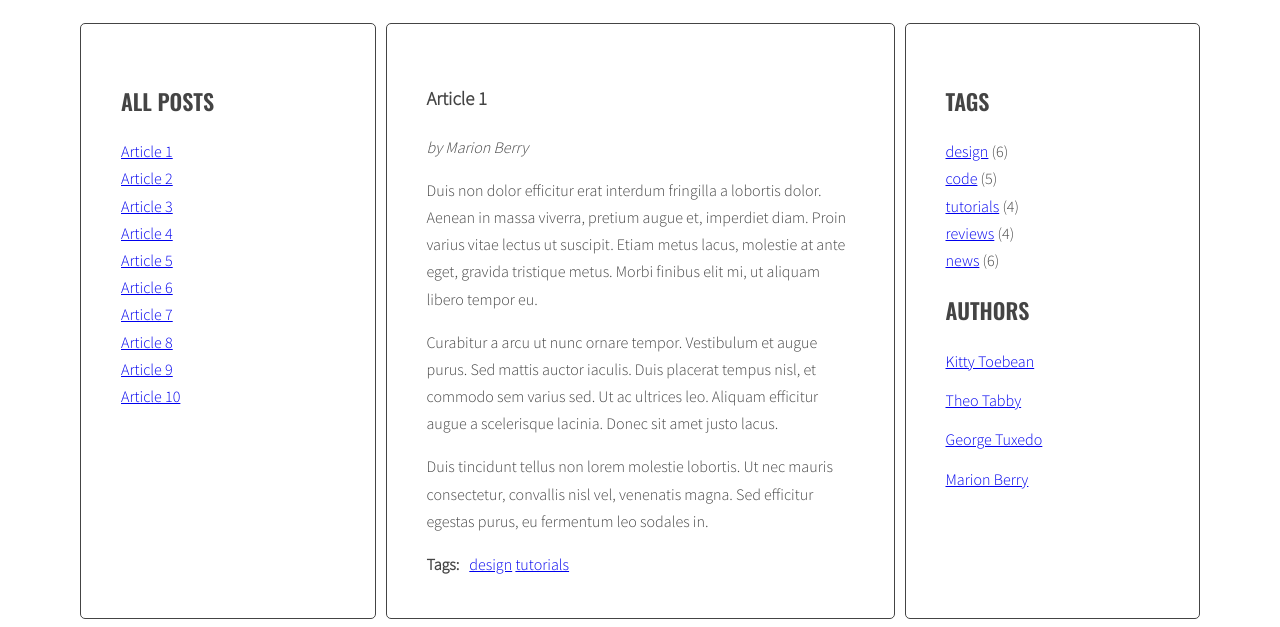
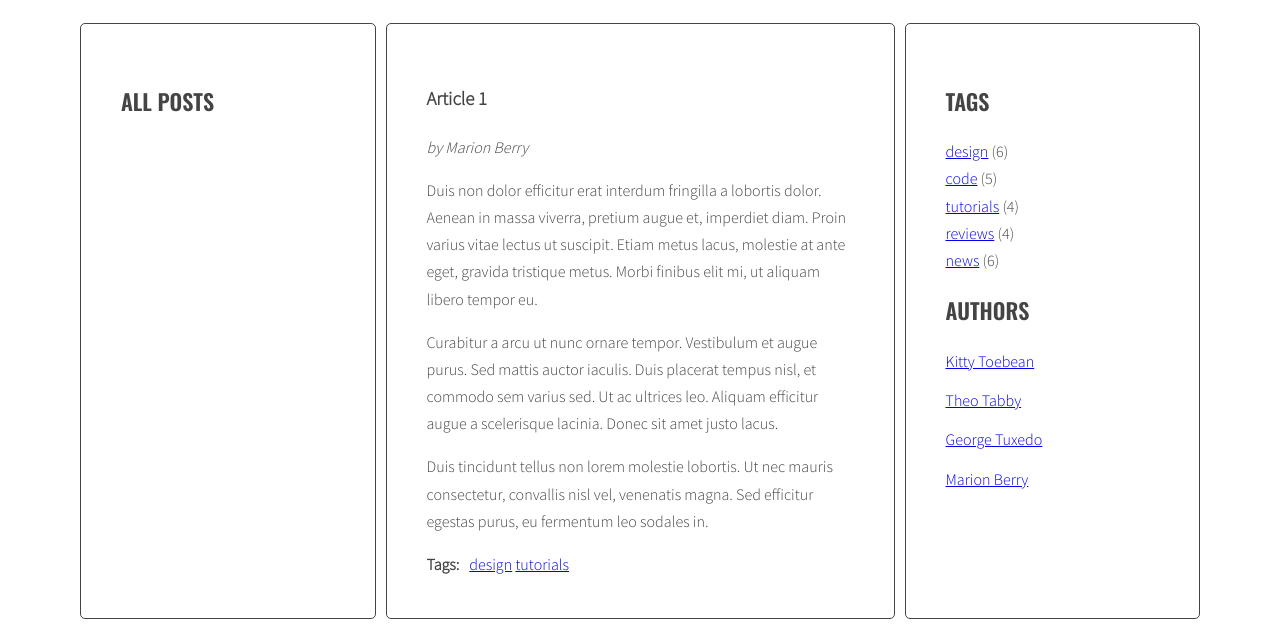
Before and after one commit to anngorska/javascript-blog, a website: page index.html in a window 1280 px wide. Shown: the part 220-847 px from the top of the page. Drawn offline with nearby package versions, Linux system fonts and the light colour scheme.

Commit message:
Remove contents of titleList

```diff
--- a/index.html
+++ b/index.html
@@ -15,16 +15,7 @@
                 <aside class="sidebar">
                     <h2 class="section-title">All posts</h2>
                     <ul class="list titles">
-                        <li><a href="#article-1"><span>Article 1</span></a></li>
-                        <li><a href="#article-2"><span>Article 2</span></a></li>
-                        <li><a href="#article-3"><span>Article 3</span></a></li>
-                        <li><a href="#article-4"><span>Article 4</span></a></li>
-                        <li><a href="#article-5"><span>Article 5</span></a></li>
-                        <li><a href="#article-6"><span>Article 6</span></a></li>
-                        <li><a href="#article-7"><span>Article 7</span></a></li>
-                        <li><a href="#article-8"><span>Article 8</span></a></li>
-                        <li><a href="#article-9"><span>Article 9</span></a></li>
-                        <li><a href="#article-10"><span>Article 10</span></a></li>
+
                     </ul>
                 </aside>
                 <section class="posts">
--- a/js/script.js
+++ b/js/script.js
@@ -33,12 +33,12 @@ function titleClickHandler(event){
   const articleSelector = this.getAttribute('href');
   console.log('articleSelector', articleSelector);
 
-  /* [IN PROGRESS] find the correct article using the selector (value of 'href' attribute) */
+  /* [DONE] find the correct article using the selector (value of 'href' attribute) */
 
   const targetArticle = document.querySelector(articleSelector);
   console.log('targetArticle', targetArticle);
 
-  /* [IN PROGRESS] add class 'active' to the correct article */
+  /* [DONE] add class 'active' to the correct article */
 
   targetArticle.classList.add('active');
 }
@@ -48,3 +48,30 @@ const links = document.querySelectorAll('.titles a');
 for(let link of links){
   link.addEventListener('click', titleClickHandler);
 }
+
+const optArticleSelector = '.post',
+  optTitleSelector = '.post-title',
+  optTitleListSelector = '.titles';
+
+function generateTitleLinks(){
+  console.log(generateTitleLinks);
+
+  /* remove contents of titleList */
+  const titleList = document.querySelector(optTitleListSelector).innerHTML = '';
+
+
+  /* for each article */
+
+    /* get the article id */
+
+    /* find the title element */
+
+    /* get the title from the title element */
+
+    /* create HTML of the link */
+
+    /* insert link into titleList */
+
+}
+
+generateTitleLinks();
```
